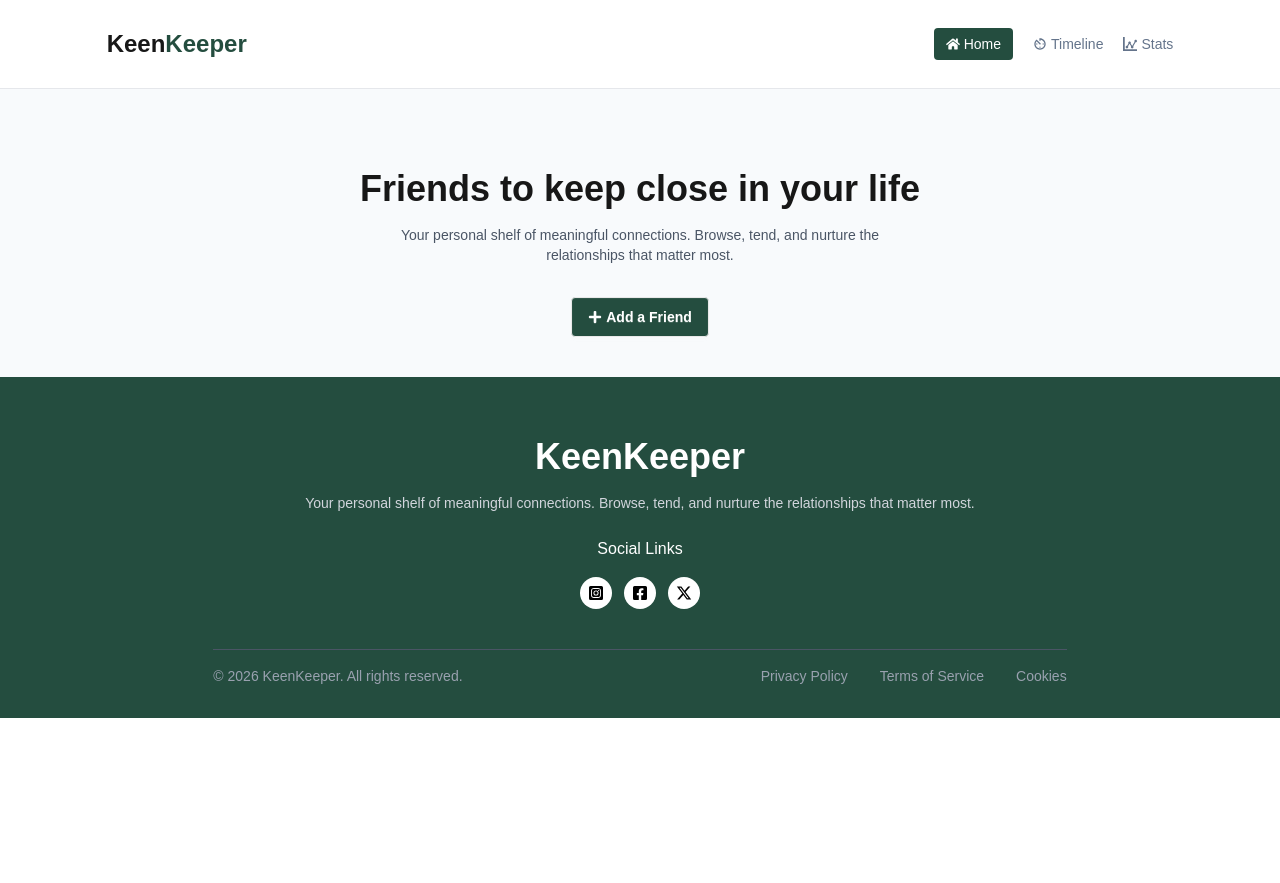
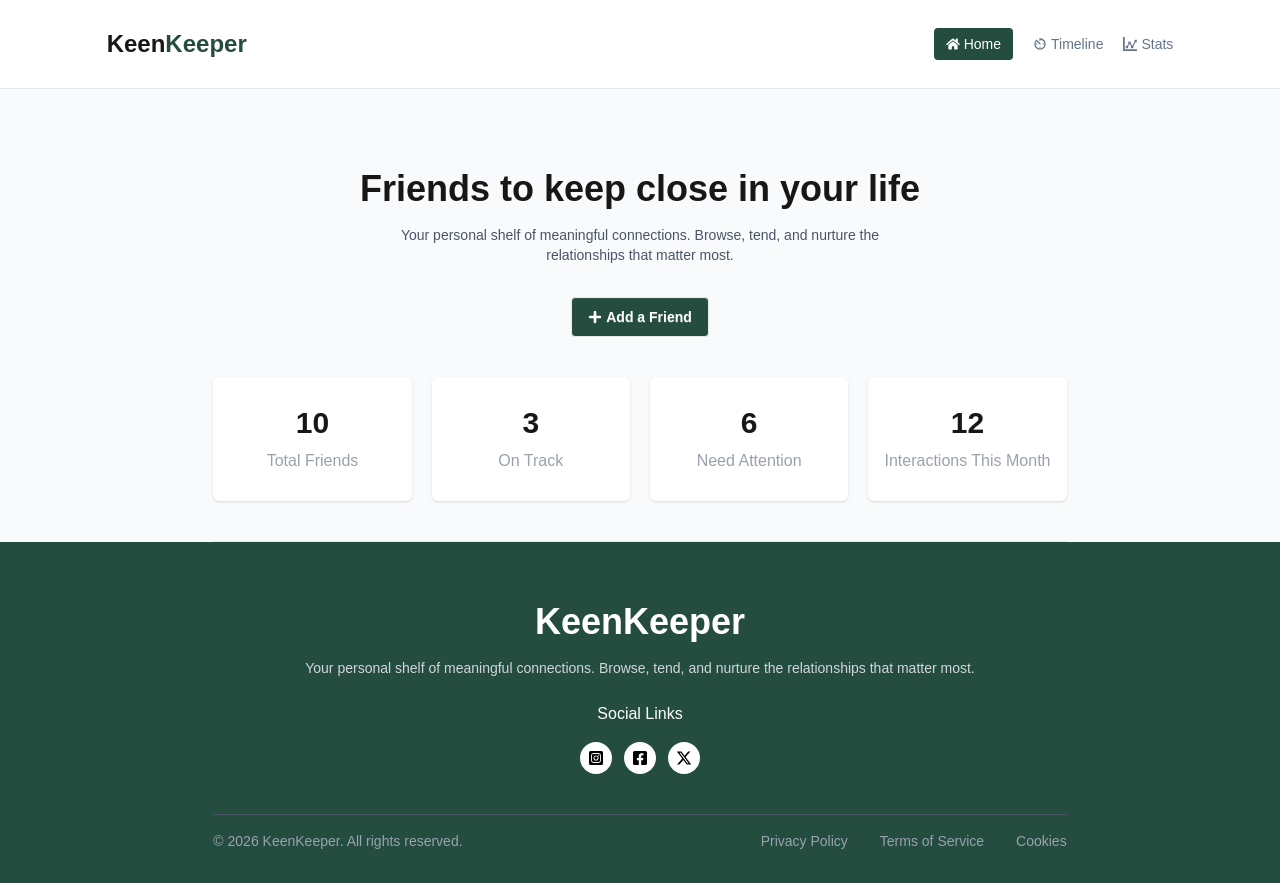
Before and after one commit to nihalxofficial/A7-KeenKeeper, a Next.js app: page / in a window 1280 px wide. Before the commit the page ends 800 px from the top, so only its background shows below. Built offline with nearby package versions, Linux system fonts and the light colour scheme.

Commit message:
Stats section added

```diff
--- a/src/app/components/Stats/Stats.jsx
+++ b/src/app/components/Stats/Stats.jsx
@@ -2,8 +2,26 @@ import React from 'react';
 
 const Stats = () => {
     return (
-        <div>
+        <div className='bg-[#f8fafc] '>
+            <div className='w-8/12 mx-auto grid grid-cols-1 md:grid-cols-4 gap-5 pb-10 border-b border-gray-200'>
+                <div className='rounded-md shadow-sm text-center py-7 bg-white'>
+                    <h2 className='text-3xl mb-2 font-bold'>10</h2>
+                    <p className='text-gray-400'>Total Friends</p>
+                </div>
+                <div className='rounded-md shadow-sm text-center py-7 bg-white'>
+                    <h2 className='text-3xl mb-2 font-bold'>3</h2>
+                    <p className='text-gray-400'>On Track</p>
+                </div>
+                <div className='rounded-md shadow-sm text-center py-7 bg-white'>
+                    <h2 className='text-3xl mb-2 font-bold'>6</h2>
+                    <p className='text-gray-400'>Need Attention</p>
+                </div>
+                <div className='rounded-md shadow-sm text-center py-7 bg-white'>
+                    <h2 className='text-3xl mb-2 font-bold'>12</h2>
+                    <p className='text-gray-400'>Interactions This Month</p>
+                </div>
 
+            </div>
         </div>
     );
 };
--- a/src/app/page.js
+++ b/src/app/page.js
@@ -1,11 +1,13 @@
-import Image from "next/image";
 import Banner from "./components/Banner/Banner";
+import Stats from "./components/Stats/Stats";
+import AllFriends from "./components/AllFriends/AllFriends";
 
 export default function Home() {
   return (
     <>
       <Banner/>
-
+      <Stats/>
+      {/* <AllFriends/> */}
     </>
   );
 }
```
